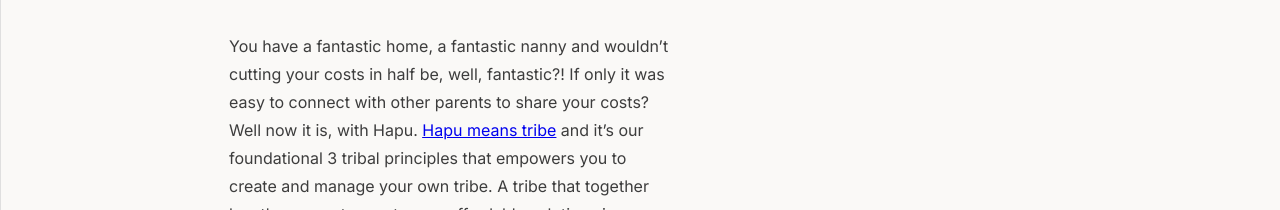
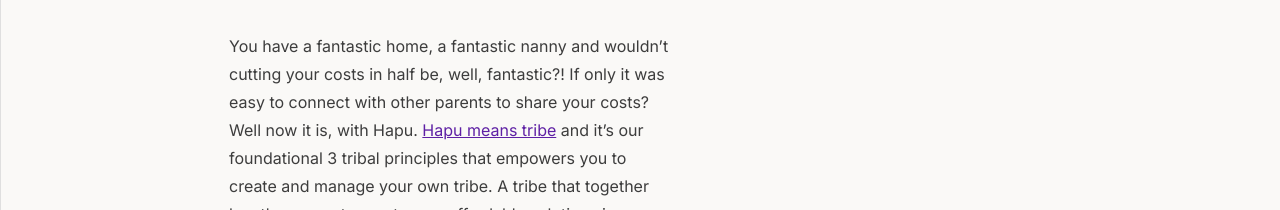
Before and after one commit to RBrignoli/ChallengeDevs, a plain HTML site: page index.html in a window 1280 px wide. Shown: the part 920-1130 px from the top of the page. Drawn offline with Linux system fonts and the light colour scheme.

```diff
--- a/index.html
+++ b/index.html
@@ -76,7 +76,7 @@
                     </div>
                     <p class="chamada-section1">Share your home, nanny and costs</p>
 
-                    <p class="text-section1">You have a fantastic home, a fantastic nanny and wouldn’t cutting your costs in half be, well, fantastic?! If only it was easy to connect with other parents to share your costs? Well now it is, with Hapu. <span class="texto-destaque"><a href="#" target="_blank"> Hapu means tribe</a></span> and it’s our foundational 3 tribal principles that empowers you to create and manage your own tribe. A tribe that together has the power to create new affordable solutions in childcare that work for you and your community.</p>
+                    <p class="text-section1">You have a fantastic home, a fantastic nanny and wouldn’t cutting your costs in half be, well, fantastic?! If only it was easy to connect with other parents to share your costs? Well now it is, with Hapu. <span ><a href="#" target="_blank" class="texto-destaque"> Hapu means tribe</a></span> and it’s our foundational 3 tribal principles that empowers you to create and manage your own tribe. A tribe that together has the power to create new affordable solutions in childcare that work for you and your community.</p>
 
                     <a href="#" target="_blank" class="link-section1">
                         Ready to get started?
```
